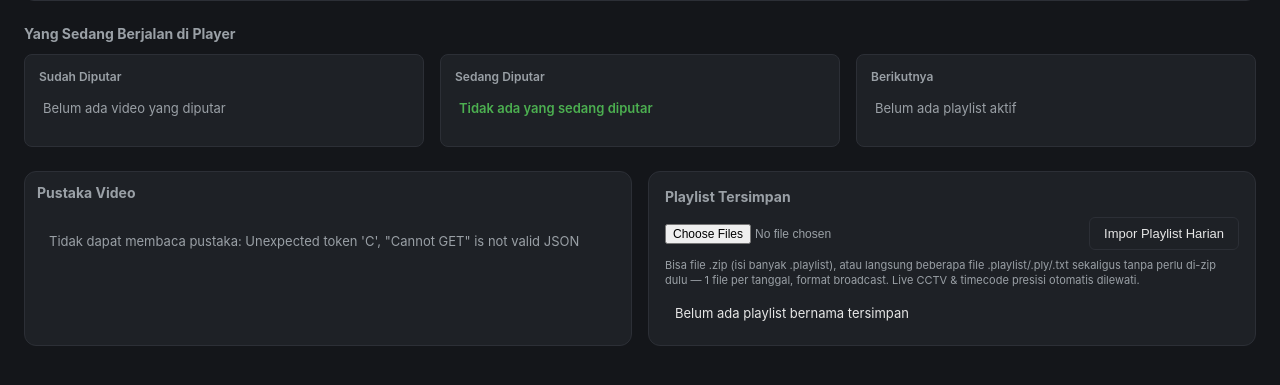
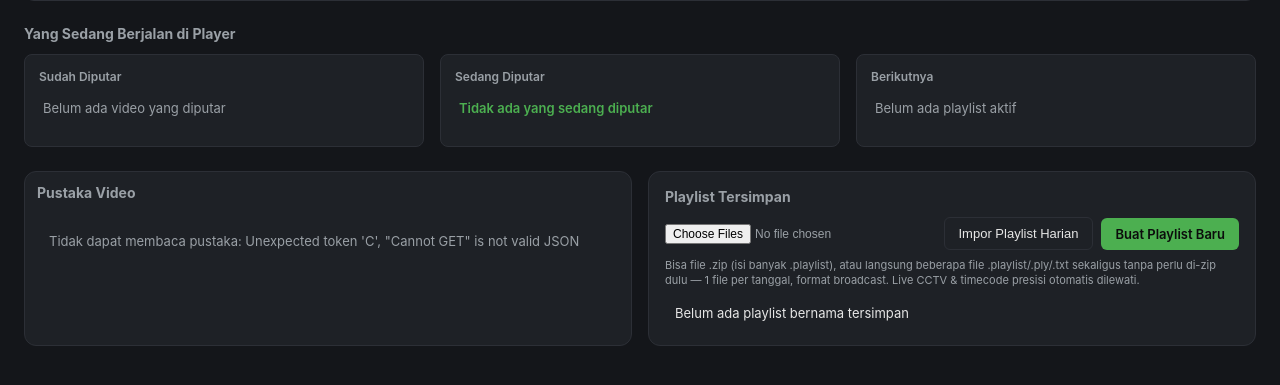
Before and after one commit to DaraH06/playlist-dashboard-jitv, a Flask app: page / in a window 1280 px wide. Shown: the part 380-765 px from the top of the page. Run offline with Flask 3, Linux system fonts and the light colour scheme; the visitor is signed in with stand-in values (Sample User, id 1); data that the repository does not hold is empty.

Commit message:
Menambahkan shortcut buat playlist baru

```diff
--- a/static/style.css
+++ b/static/style.css
@@ -179,6 +179,32 @@
 
 .import-row button:hover {
   border-color: var(--accent);
+}
+
+.import-row .btn-create-playlist {
+  display: inline-flex;
+  align-items: center;
+  gap: 6px;
+  padding: 8px 14px;
+  background: var(--accent);
+  border: none;
+  border-radius: 6px;
+  color: #0c0c0c;
+  font-weight: 600;
+  font-size: 13px;
+  text-decoration: none;
+  cursor: pointer;
+  white-space: nowrap;
+  flex-shrink: 0;
+  transition: background 0.15s, transform 0.1s;
+}
+
+.import-row .btn-create-playlist:hover {
+  background: var(--accent-hover);
+}
+
+.import-row .btn-create-playlist:active {
+  transform: scale(0.98);
 }
 
 .import-hint {
--- a/templates/dashboard.html
+++ b/templates/dashboard.html
@@ -80,6 +80,7 @@
       <div class="import-row">
         <input type="file" id="import-zip-input" accept=".zip,.playlist,.ply,.txt" multiple>
         <button id="btn-import-zip">Impor Playlist Harian</button>
+        <a href="{{ url_for('create_playlist') }}" class="btn-create-playlist">Buat Playlist Baru</a>
       </div>
       <p class="import-hint">Bisa file .zip (isi banyak .playlist), atau langsung beberapa file .playlist/.ply/.txt
         sekaligus tanpa perlu di-zip dulu — 1 file per tanggal, format broadcast. Live CCTV &amp; timecode presisi
```
